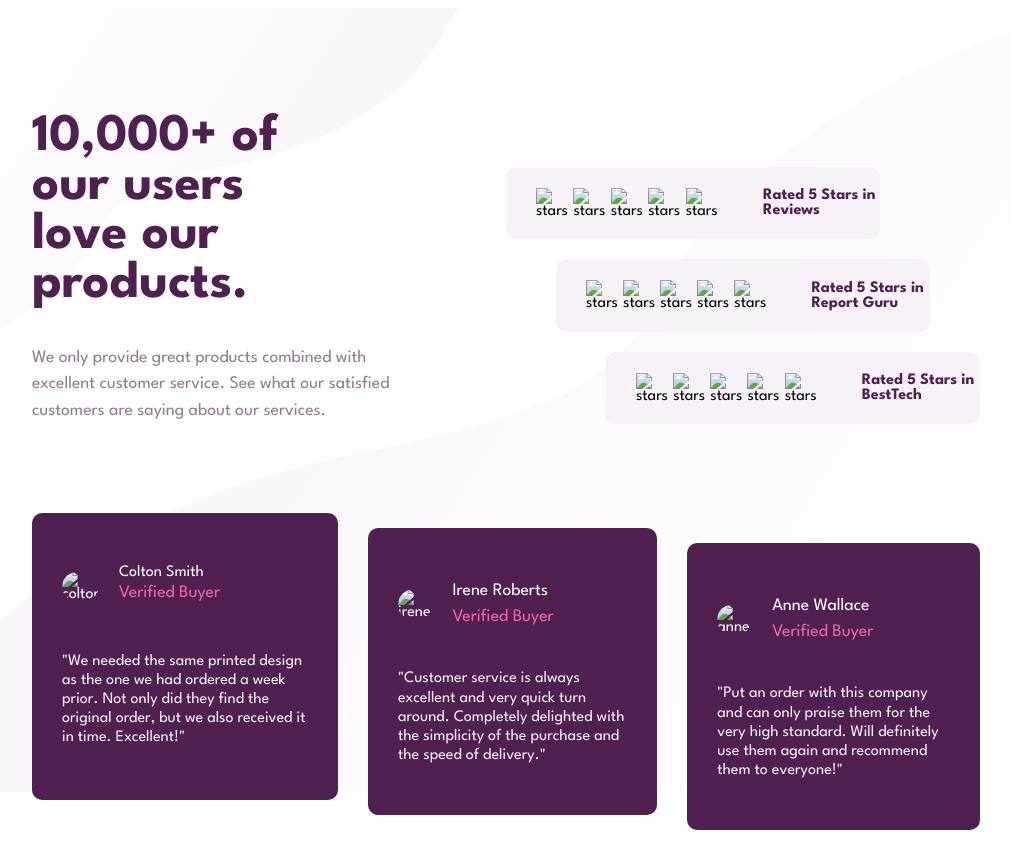
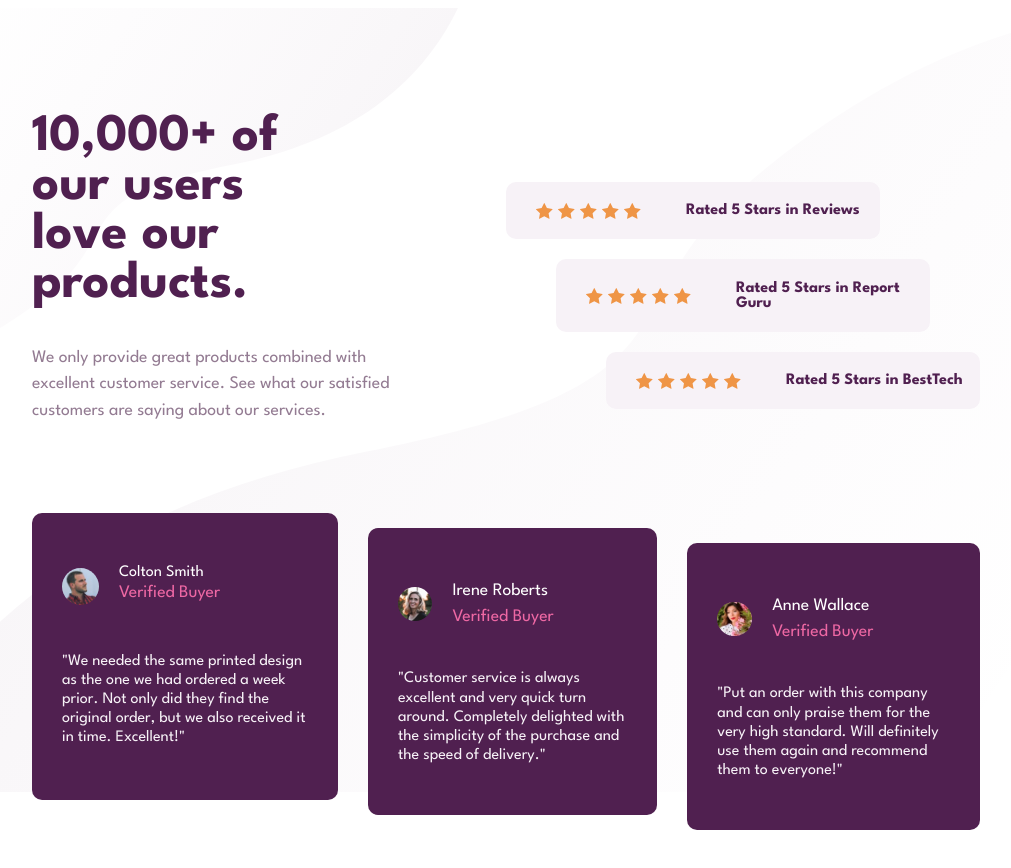
Before and after one commit to generieyyc/FeM-Social-Proof-Section, a plain HTML site: page index.html in a window 1280 px wide. Shown: the top 868 px of the page, without its empty margins (134-1145 px from the left). Drawn offline with Linux system fonts and the light colour scheme; files whose address does not match are found by name.

Commit message:
Update index.html

```diff
--- a/index.html
+++ b/index.html
@@ -27,27 +27,27 @@
 
       <div class="banner">
         <div class="banner1">
-          <img class="stars" src="images/icon-star.svg" alt="stars">
-          <img class="stars" src="images/icon-star.svg" alt="stars">
-          <img class="stars" src="images/icon-star.svg" alt="stars">
-          <img class="stars" src="images/icon-star.svg" alt="stars">
-          <img class="stars" src="images/icon-star.svg" alt="stars">
+          <img class="stars" src="icon-star.svg" alt="stars">
+          <img class="stars" src="icon-star.svg" alt="stars">
+          <img class="stars" src="icon-star.svg" alt="stars">
+          <img class="stars" src="icon-star.svg" alt="stars">
+          <img class="stars" src="icon-star.svg" alt="stars">
           <h4>Rated 5 Stars in Reviews</h4>
         </div>
         <div class="banner2">
-          <img class="stars" src="images/icon-star.svg" alt="stars">
-          <img class="stars" src="images/icon-star.svg" alt="stars">
-          <img class="stars" src="images/icon-star.svg" alt="stars">
-          <img class="stars" src="images/icon-star.svg" alt="stars">
-          <img class="stars" src="images/icon-star.svg" alt="stars">
+          <img class="stars" src="icon-star.svg" alt="stars">
+          <img class="stars" src="icon-star.svg" alt="stars">
+          <img class="stars" src="icon-star.svg" alt="stars">
+          <img class="stars" src="icon-star.svg" alt="stars">
+          <img class="stars" src="icon-star.svg" alt="stars">
           <h4>Rated 5 Stars in Report Guru</h4>
         </div>
         <div class="banner3">
-          <img class="stars" src="images/icon-star.svg" alt="stars">
-          <img class="stars" src="images/icon-star.svg" alt="stars">
-          <img class="stars" src="images/icon-star.svg" alt="stars">
-          <img class="stars" src="images/icon-star.svg" alt="stars">
-          <img class="stars" src="images/icon-star.svg" alt="stars">
+          <img class="stars" src="icon-star.svg" alt="stars">
+          <img class="stars" src="icon-star.svg" alt="stars">
+          <img class="stars" src="icon-star.svg" alt="stars">
+          <img class="stars" src="icon-star.svg" alt="stars">
+          <img class="stars" src="icon-star.svg" alt="stars">
           <h4>Rated 5 Stars in BestTech</h4>
         </div>
       </div>
@@ -55,7 +55,7 @@
     <div class="testimonial">
       <div class="testimonial1">
           <div class="sub-item">
-            <img id="colton" src="images/image-colton.jpg" alt="colton">
+            <img id="colton" src="image-colton.jpg" alt="colton">
             <div class="name-buyer"
             <p class="name">Colton Smith</p>
             <p class="buyer">Verified Buyer</p>
@@ -67,7 +67,7 @@
 
       <div class="testimonial2">
           <div class="sub-item">
-            <img id="irene" src="images/image-irene.jpg" alt="irene">
+            <img id="irene" src="image-irene.jpg" alt="irene">
             <div class="name-buyer">
             <p class="name">Irene Roberts</p>
             <p class="buyer">Verified Buyer</p>
@@ -78,7 +78,7 @@
 
       <div class="testimonial3">
           <div class="sub-item">
-            <img id="anne" src="images/image-anne.jpg" alt="anne">
+            <img id="anne" src="image-anne.jpg" alt="anne">
             <div class="name-buyer">
             <p class="name">Anne Wallace</p>
             <p class="buyer">Verified Buyer</p>
```
